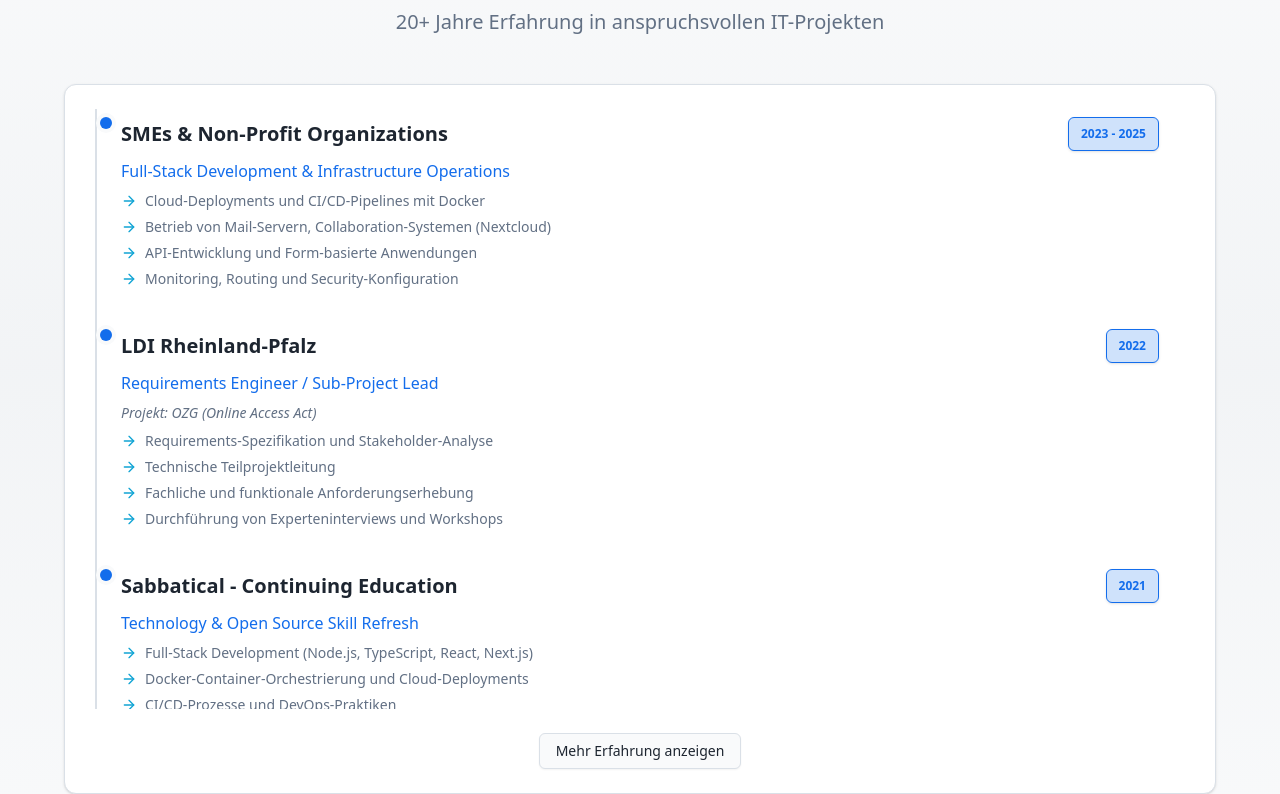
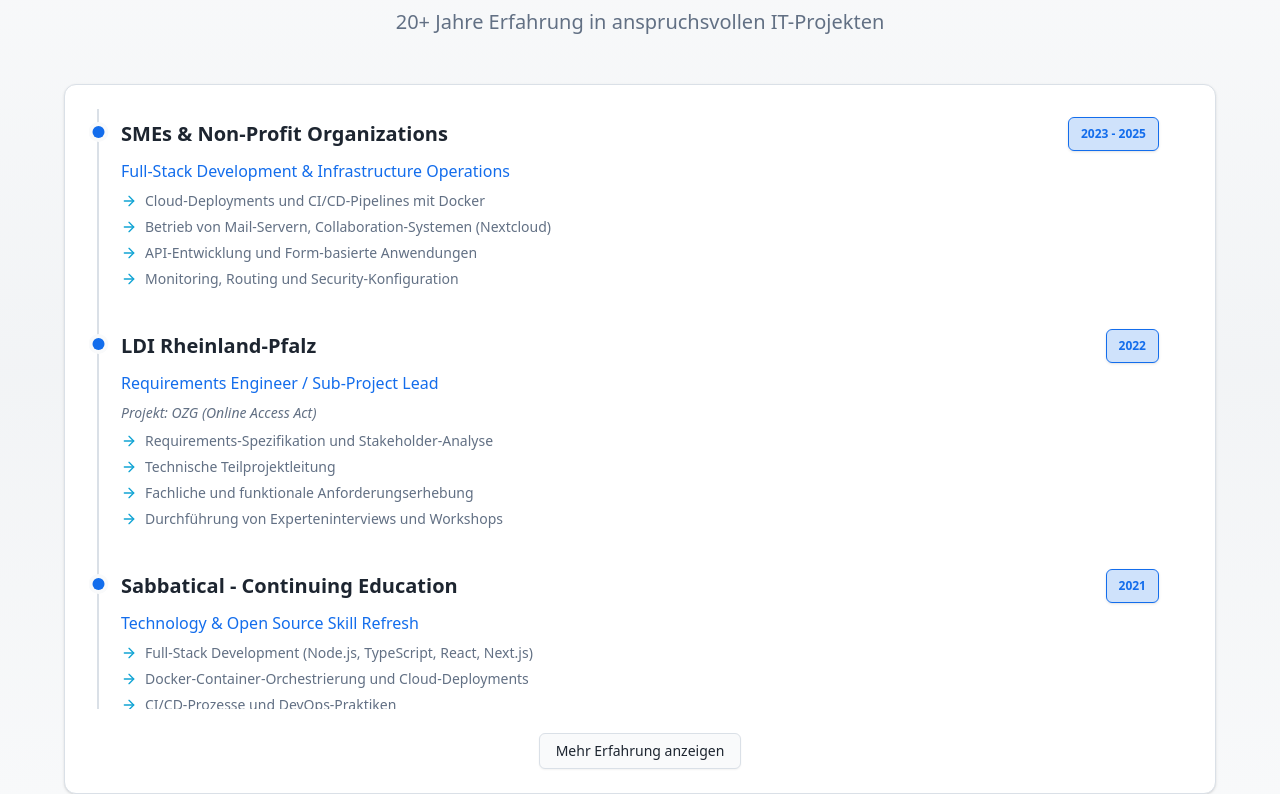
Before and after one commit to henningsieh/henningsieh.de, a Next.js app: page / in a window 1280 px wide. Shown: the part 2929-3723 px from the top of the page. Built offline with nearby package versions, Linux system fonts and the light colour scheme.

Commit message:
fix: Adjust timeline dot positioning and update timeline line alignment

```diff
--- a/src/app/globals.css
+++ b/src/app/globals.css
@@ -209,6 +209,6 @@
   }
 
   .timeline-line {
-    @apply absolute left-1.5 top-0 w-0.5 h-full bg-border;
+    @apply absolute left-2 top-0 w-0.5 h-full bg-border;
   }
 }
--- a/src/components/Portfolio.tsx
+++ b/src/components/Portfolio.tsx
@@ -309,7 +309,7 @@ export default function PortfolioOneSheet() {
                         transition={{ duration: 0.5, delay: index * 0.05 }}
                         className="relative"
                       >
-                        <div className="timeline-dot absolute left-0 top-2 -translate-x-[21px]" />
+                        <div className="timeline-dot z-50 absolute -left-1.5 top-[17px] -translate-x-[22.5px]" />
 
                         <div className="space-y-2">
                           <div className="pt-2 pr-4 flex flex-col sm:flex-row sm:items-center sm:justify-between gap-2">
```
